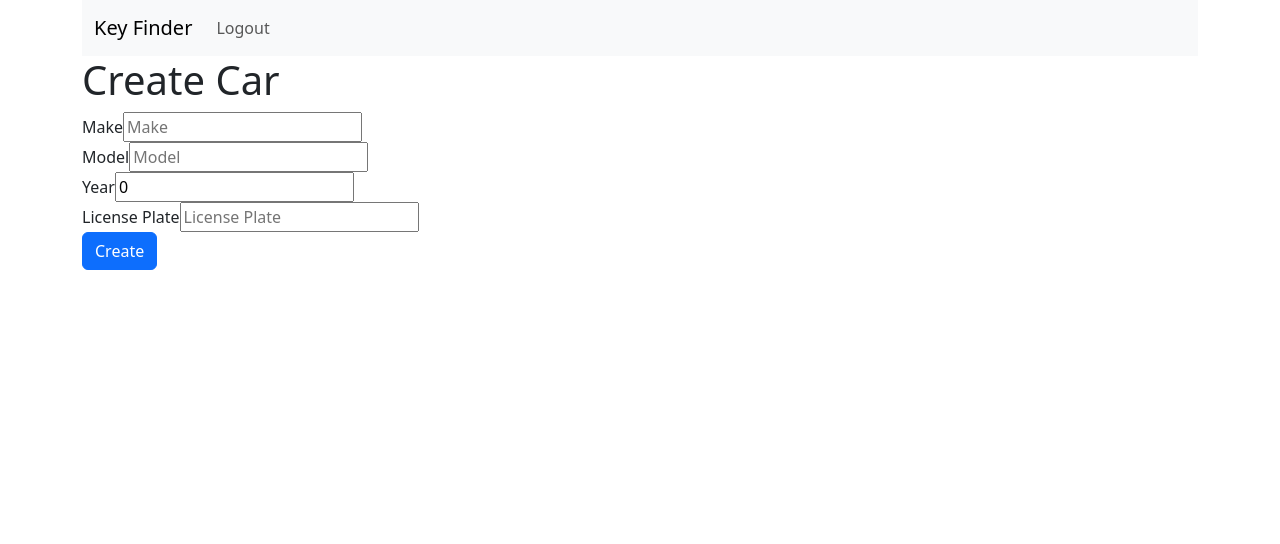
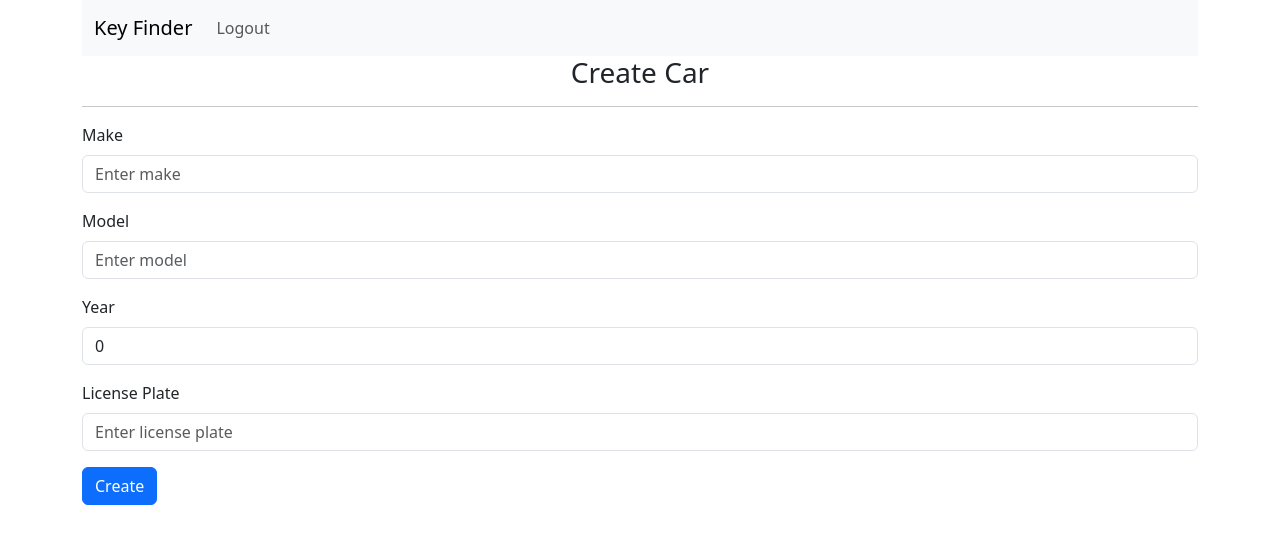
Before and after one commit to bakee/key_finder, a React (Create React App) app in the folder key_finder_client/: page /create-car in a window 1280 px wide. Shown: the top 544 px of the page. Built offline with nearby package versions, Linux system fonts and the light colour scheme; no server answers.

Commit message:
Issue #24: Apply style to create car form

```diff
--- a/key_finder_client/src/components/CreateCar/CreateCar.tsx
+++ b/key_finder_client/src/components/CreateCar/CreateCar.tsx
@@ -1,6 +1,7 @@
 import { FC, useState } from "react";
 import { createCar } from "../../api/cars";
 import { useNavigate } from "react-router-dom";
+import { Button, Form } from "react-bootstrap";
 
 interface CreateCarProps {}
 
@@ -11,7 +12,8 @@ const CreateCar: FC<CreateCarProps> = () => {
   const [licensePlate, setLincensePlate] = useState("");
   const navigate = useNavigate();
 
-  const handleCreateCar = async () => {
+  const handleCreateCar = async (e: any) => {
+    e.preventDefault();
     let response = await createCar(make, model, year, licensePlate);
     console.log(response);
     navigate("/");
@@ -19,46 +21,54 @@ const CreateCar: FC<CreateCarProps> = () => {
 
   return (
     <>
-      <h1>Create Car</h1>
-      <div className="form-group">
-        <label>Make</label>
-        <input
+      <h3 className="text-center">Create Car</h3>
+      <hr />
+      <Form onSubmit={handleCreateCar}>
+        <Form.Group className="mb-3">
+          <Form.Label>Make</Form.Label>
+          <Form.Control
             type="text"
-          placeholder="Make"
+            placeholder="Enter make"
             value={make}
             onChange={(e) => setMake(e.target.value)}
+            required
           />
-      </div>
-      <div className="form-group">
-        <label>Model</label>
-        <input
+        </Form.Group>
+        <Form.Group className="mb-3">
+          <Form.Label>Model</Form.Label>
+          <Form.Control
             type="text"
-          placeholder="Model"
+            placeholder="Enter model"
             value={model}
             onChange={(e) => setModel(e.target.value)}
-        />{" "}
-      </div>
-      <div className="form-group">
-        <label>Year</label>
-        <input
+            required
+          />
+        </Form.Group>
+        <Form.Group className="mb-3">
+          <Form.Label>Year</Form.Label>
+          <Form.Control
             type="number"
-          placeholder="Year"
+            placeholder="Enter year"
             value={year}
             onChange={(e) => setYear(Number(e.target.value))}
-        />{" "}
-      </div>
-      <div className="form-group">
-        <label>License Plate</label>
-        <input
+            required
+          />
+        </Form.Group>
+        <Form.Group className="mb-3">
+          <Form.Label>License Plate</Form.Label>
+          <Form.Control
             type="text"
-          placeholder="License Plate"
+            placeholder="Enter license plate"
             value={licensePlate}
             onChange={(e) => setLincensePlate(e.target.value)}
+            required
           />
-      </div>
-      <button className="btn btn-primary" onClick={handleCreateCar}>
+        </Form.Group>
+
+        <Button variant="primary" type="submit">
           Create
-      </button>
+        </Button>
+      </Form>
     </>
   );
 };
--- a/key_finder_client/src/components/Registration/Registration.tsx
+++ b/key_finder_client/src/components/Registration/Registration.tsx
@@ -37,6 +37,7 @@ const Registration: FC<RegistrationProps> = () => {
           <Form.Control
             type="text"
             placeholder="Enter name"
+            value={name}
             onChange={(e) => setName(e.target.value)}
             required
           />
```
Lines whose indentation alone changed are shown as unchanged.
